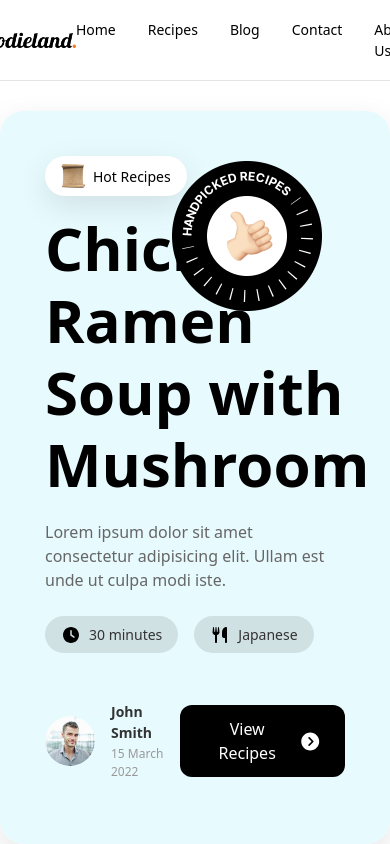
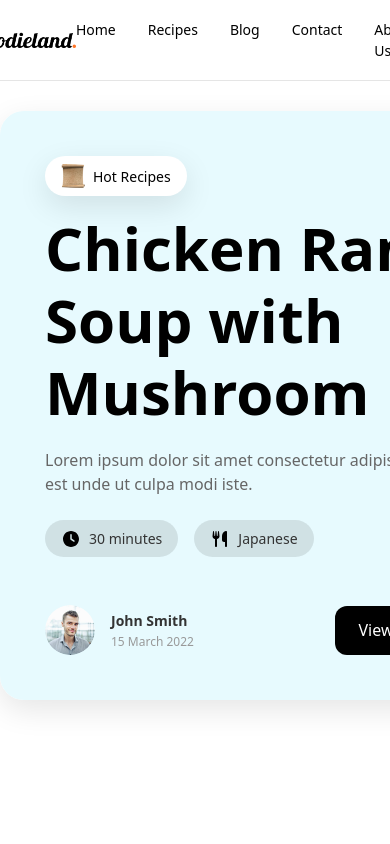
Before and after one commit to Scorpio0712/Foodieland-Portfolio, a Next.js app: page / in a window 390 px wide. Shown: the top 844 px of the page. Built offline with nearby package versions, Linux system fonts and the light colour scheme.

Commit message:
Fix Responsive max-width1280px (Header, Footer, Home Page)

```diff
--- a/app/components/footer/footer.module.css
+++ b/app/components/footer/footer.module.css
@@ -1,5 +1,7 @@
 .footerMain {
-    margin: 0 auto;
+    display: flex;
+    flex-direction: column;
+    margin: 0 80px;
     width: 1280px;
 }
 
@@ -72,3 +74,10 @@
     width: 18px;
     height: 18px;
 }
+
+@media screen and (max-width: 1280px) {
+    .footerMain {
+        width: 1024px;
+        margin: 0 80px;
+    }
+}
--- a/app/components/header/header.module.css
+++ b/app/components/header/header.module.css
@@ -6,10 +6,8 @@
 }
 
 .nav {
-    height: 5rem;
+    height: 80px;
     width: 1280px;
-    margin: 0 5rem;
-    padding: 1rem 0;
     display: flex;
     justify-content: space-between;
     align-items: center;
@@ -21,14 +19,14 @@
     gap: 2rem;
 }
 
-.navMenuList li{
+.navMenuList li {
     color: black;
     font-weight: 500;
     font-size: 14px;
     transition: all 0.3s ease;
 }
 
-.navMenuList li:hover{
+.navMenuList li:hover {
     transform: scale(1.1);
 }
 
@@ -39,7 +37,9 @@
 }
 
 /* สไตล์สำหรับ Social Icon button */
-.facebookIcon, .twitterIcon, .instagramIcon {
+.facebookIcon,
+.twitterIcon,
+.instagramIcon {
     display: inline-flex;
     align-items: center;
     justify-content: center;
@@ -51,13 +51,23 @@
 }
 
 /* เมื่อ hover (เลื่อนเมาส์ไปที่ปุ่ม) */
-.facebookIcon:hover, .twitterIcon:hover, .instagramIcon:hover{
+.facebookIcon:hover,
+.twitterIcon:hover,
+.instagramIcon:hover {
     transform: scale(1.1);
 }
 
 
 /* SVG icon styling */
-.facebookIcon svg, .twitterIcon svg, .instagramIcon svg {
+.facebookIcon svg,
+.twitterIcon svg,
+.instagramIcon svg {
     width: 18px;
     height: 18px;
 }
+
+@media screen and (max-width: 1280px) {
+    .nav {
+        width: 1024px;
+    }
+}
--- a/app/style/home.module.css
+++ b/app/style/home.module.css
@@ -465,19 +465,21 @@
     margin-bottom: 40px;
 }
 
-.deliRecipeBodyFirstRow > div,
-.deliRecipeBodySecRow > div {
+.deliRecipeBodyFirstRow>div,
+.deliRecipeBodySecRow>div {
     min-width: 290px !important;
     height: 316px !important;
     background: white !important;
     padding: 0 !important;
 }
 
-.deliRecipeBodyFirstRow h1, .deliRecipeBodySecRow h1  {
+.deliRecipeBodyFirstRow h1,
+.deliRecipeBodySecRow h1 {
     font-size: 18px !important;
 }
 
-.deliRecipeBodyFirstRow div, .deliRecipeBodySecRow div {
+.deliRecipeBodyFirstRow div,
+.deliRecipeBodySecRow div {
     font-size: 14px !important;
 }
 
@@ -486,3 +488,181 @@
     margin-top: 160px;
     margin-bottom: 180px;
 }
+
+@media screen and (max-width: 1280px) {
+    .home_Container {
+        margin: 0 auto;
+        max-width: 1024px;
+    }
+
+    /* Carousel Container */
+    .carouselWrapper {
+        position: relative;
+        justify-content: center;
+        width: 100%;
+        width: 1024px;
+        margin: 0 auto;
+    }
+
+    .carouselContainer {
+        overflow: hidden;
+        border-radius: 24px;
+        box-shadow: 0 10px 30px rgba(0, 0, 0, 0.1);
+    }
+
+    .carouselTrack {
+        display: flex;
+        transition: transform 0.6s cubic-bezier(0.4, 0, 0.2, 1);
+    }
+
+    .featureRecipeContainer {
+        display: flex;
+        min-width: 100%;
+        align-items: center;
+        background: #E7FAFE;
+        position: relative;
+    }
+
+    .recipesBadge {
+        position: absolute;
+        top: 50px;
+        left: 44%;
+        z-index: 10;
+    }
+
+    .featureRecipeFirstCol {
+        flex: 1;
+        max-width: 620px;
+        width: 100%;
+        height: 100%;
+        padding: 45px 45px;
+    }
+
+    .featureRecipeSecCol {
+        flex: 1;
+        max-width: 660px;
+        width: 100%;
+        height: 100%;
+    }
+
+    .recipeImageContainer {
+        width: 100%;
+        height: 100%;
+        border-radius: 0 24px 24px 0;
+    }
+
+    .hotRecipesTopic {
+        display: flex;
+        align-items: center;
+        width: max-content;
+        border-radius: 24px;
+        gap: 8px;
+        padding: 8px 16px;
+        margin-bottom: 16px;
+        background-color: white;
+        box-shadow: 0 10px 30px rgba(0, 0, 0, 0.1);
+    }
+
+    .hotRecipesTopic p {
+        font-size: 14px;
+        font-weight: 500;
+    }
+
+    .featureRecipeTopic {
+        font-size: 60px;
+        font-weight: 600;
+        line-height: 1.2;
+        margin-bottom: 20px;
+    }
+
+    .featureRecipeDetail {
+        font-size: 16px;
+        color: #666;
+        line-height: 1.5;
+        margin-bottom: 24px;
+    }
+
+    .featureRecipeType {
+        margin-bottom: 48px;
+        display: flex;
+        gap: 16px;
+    }
+
+    .firstTypeButton,
+    .secondTypeButton {
+        display: flex;
+        align-items: center;
+        gap: 8px;
+        padding: 8px 16px;
+        background: rgba(0, 0, 0, 0.1);
+        border-radius: 24px;
+        font-size: 14px;
+        font-weight: 500;
+        color: #333;
+    }
+
+    .firstTypeButton svg,
+    .secondTypeButton svg {
+        width: 20px;
+        height: 20px;
+    }
+
+    .featureRecipeBlog {
+        display: flex;
+        justify-content: space-between;
+        align-items: center;
+    }
+
+    .featureRecipeProfile {
+        display: flex;
+        align-items: center;
+        gap: 1rem;
+    }
+
+    .featureRecipeProfile img {
+        border-radius: 50%;
+        object-fit: cover;
+    }
+
+    .authorInfo {
+        display: flex;
+        flex-direction: column;
+    }
+
+    .authorName {
+        font-size: 14px;
+        font-weight: 600;
+        margin: 0;
+        color: #333;
+    }
+
+    .recipeDate {
+        font-size: 12px;
+        color: #999;
+        margin: 2px 0 0 0;
+    }
+
+    .viewRCButton {
+        display: flex;
+        align-items: center;
+        padding: 12px 24px;
+        gap: 8px;
+        background-color: black;
+        color: white;
+        font-size: 16;
+        font-weight: 500;
+        cursor: pointer;
+        transition: all 0.3s ease;
+        border-radius: 12px;
+    }
+
+    .viewRCButton svg {
+        fill: white;
+        width: 25px;
+        height: 25px;
+    }
+
+    .viewRCButton:hover {
+        transform: scale(1.1);
+    }
+}
```
